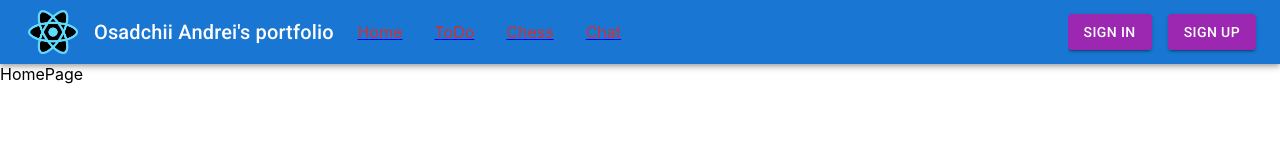
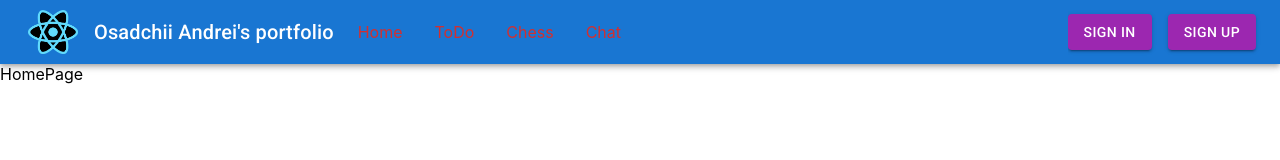
Before and after one commit to Neg4t1ve/realtimeChat-todoList-neg4t1ve, a React (Create React App) app: page / in a window 1280 px wide. Shown: the top 160 px of the page. Built offline with nearby package versions, Linux system fonts and the light colour scheme; no server answers.

Commit message:
fix domnesting

```diff
--- a/src/components/Navbar.js
+++ b/src/components/Navbar.js
@@ -2,7 +2,6 @@ import React from "react";
 import AppBar from "@mui/material/AppBar";
 import Box from "@mui/material/Box";
 import Toolbar from "@mui/material/Toolbar";
-import Button from "@mui/material/Button";
 import { NavLink } from "react-router-dom";
 import { Link } from "@mui/material";
 
@@ -11,26 +10,45 @@ function Navbar() {
     <Box sx={{ flexGrow: 1 }}>
       <AppBar position="sticky" sx={{ boxShadow: 0 }}>
         <Toolbar>
-          <NavLink to="/">
-            <Link color="error" underline="hover" sx={{ mr: "2rem" }}>
+          <Link
+            component={NavLink}
+            to="/"
+            color="error"
+            underline="hover"
+            sx={{ mr: "2rem" }}
+          >
             Home
           </Link>
-          </NavLink>
-          <NavLink to="todolist">
-            <Link color="error" underline="hover" sx={{ mr: "2rem" }}>
+
+          <Link
+            component={NavLink}
+            to="todolist"
+            color="error"
+            underline="hover"
+            sx={{ mr: "2rem" }}
+          >
             ToDo
           </Link>
-          </NavLink>
-          <NavLink to="chess">
-            <Link color="error" underline="hover" sx={{ mr: "2rem" }}>
+
+          <Link
+            component={NavLink}
+            to="chess"
+            color="error"
+            underline="hover"
+            sx={{ mr: "2rem" }}
+          >
             Chess
           </Link>
-          </NavLink>
-          <NavLink to="chat">
-            <Link color="error" underline="hover" sx={{ mr: "2rem" }}>
+
+          <Link
+            component={NavLink}
+            to="chat"
+            color="error"
+            underline="hover"
+            sx={{ mr: "2rem" }}
+          >
             Chat
           </Link>
-          </NavLink>
         </Toolbar>
       </AppBar>
     </Box>
```
Lines whose indentation alone changed are shown as unchanged.
